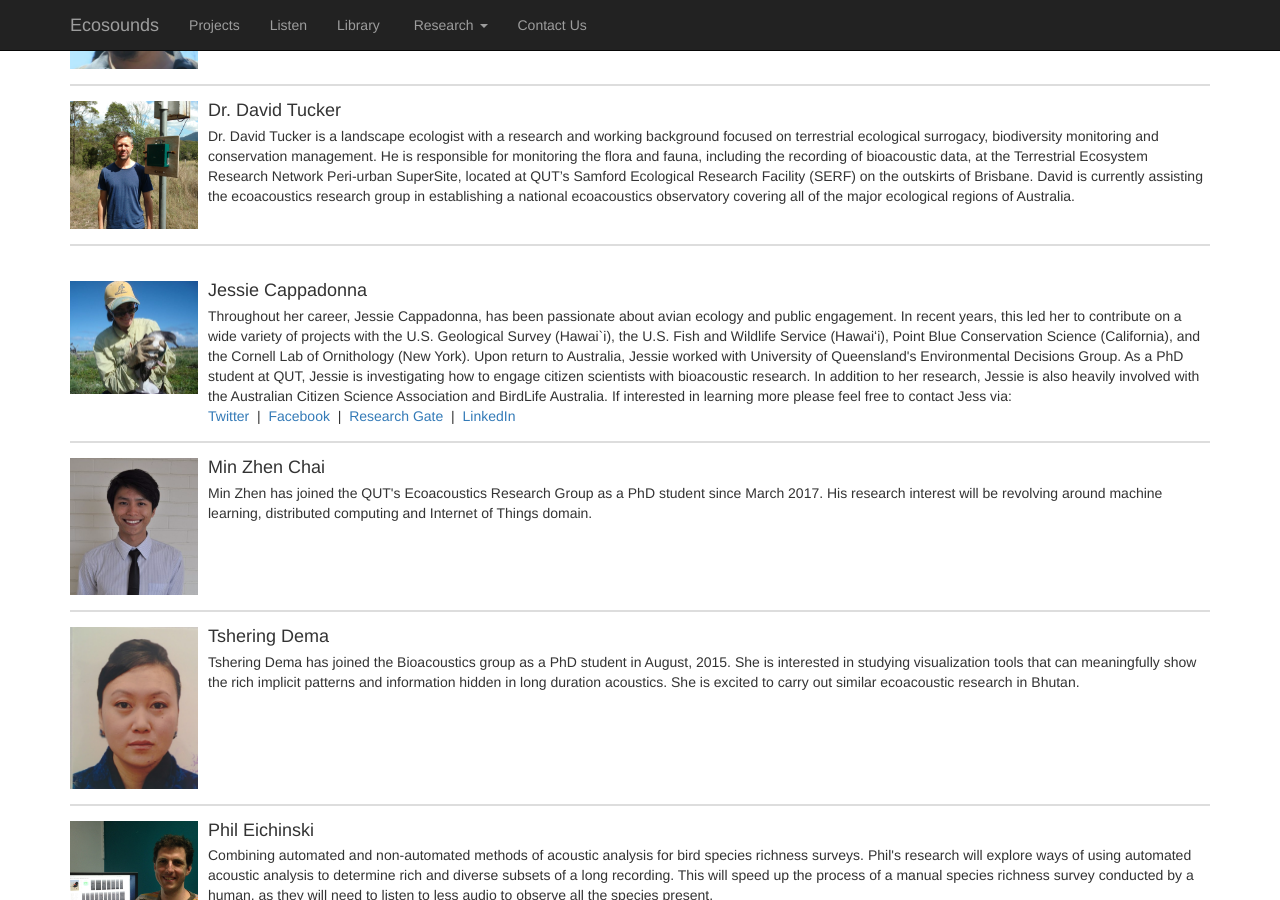
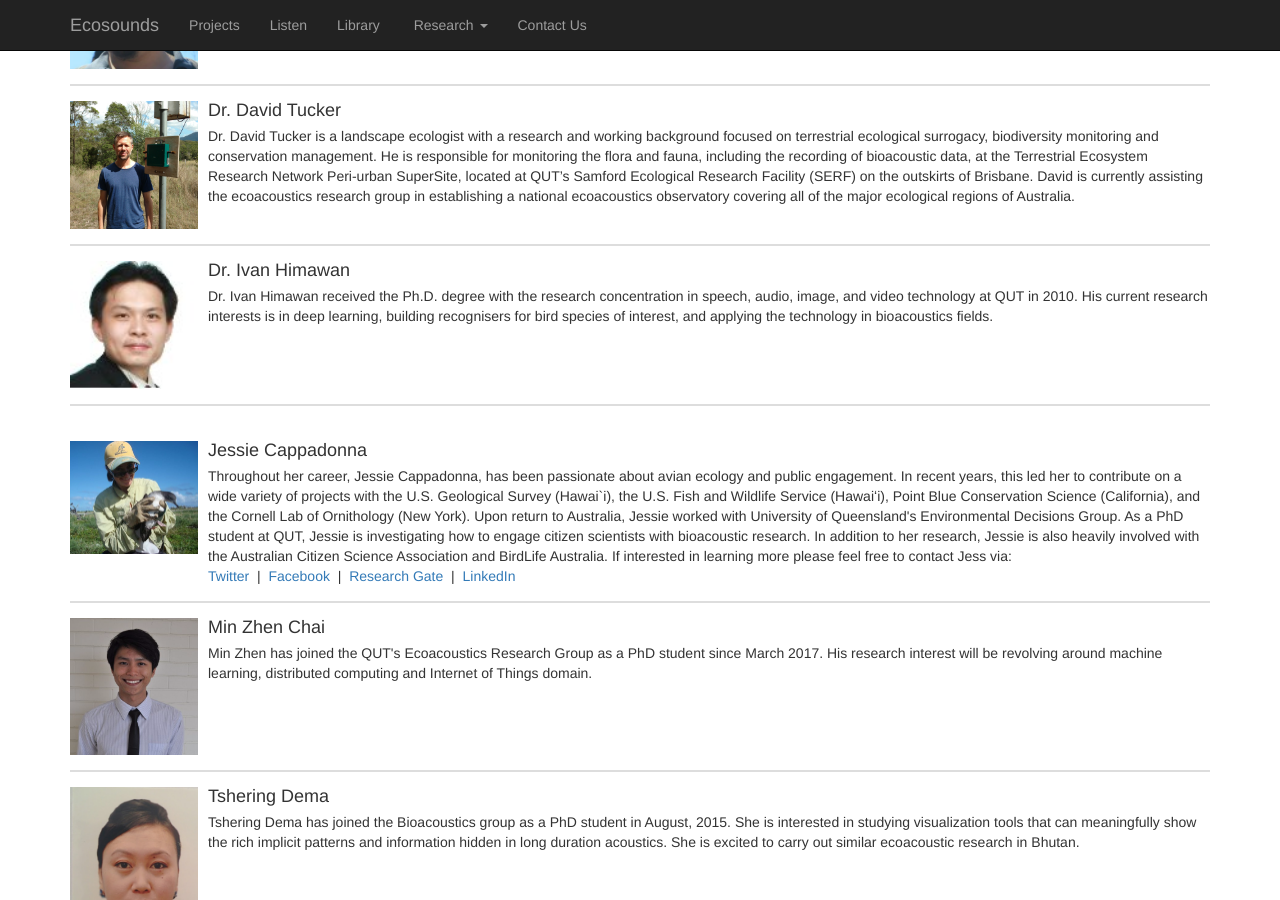
Before and after one commit to QutEcoacoustics/research-blog, a Jekyll site: the page built from people/people.html, in a window 1280 px wide and 900 px high, scrolled down 781 px. Built offline with Jekyll 4.4.1, drawn with Linux system fonts in a browser that asks for light colours; nearby versions of some CDN libraries.

Commit message:
adding ivan to people list

```diff
--- a/people/people.html
+++ b/people/people.html
@@ -90,6 +90,21 @@ title: Ecosounds | People
                 Network Peri-urban SuperSite, located at QUT’s Samford Ecological Research Facility (SERF) on the outskirts
                 of Brisbane. David is currently assisting the ecoacoustics research group in establishing a national ecoacoustics
 		observatory covering all of the major ecological regions of Australia.
+            </div>
+        </li>
+
+		 <li class="media">
+            <span class="pull-left">
+                <img class="media-object" src="../images/ivan.jpg" alt="Ivan Himawan">
+            </span>
+
+            <div class="media-body">
+                <h4 class="media-heading">Dr. Ivan Himawan</h4>
+                Dr. Ivan Himawan received the Ph.D. degree with the research concentration in speech, audio, image, and video technology at QUT
+				in 2010.
+				His current research interests is in deep learning, building recognisers for bird species of interest,
+				and applying the technology in bioacoustics fields.
+
             </div>
         </li>
 
```
Also changed, not shown: images/ivan.jpg (added).
